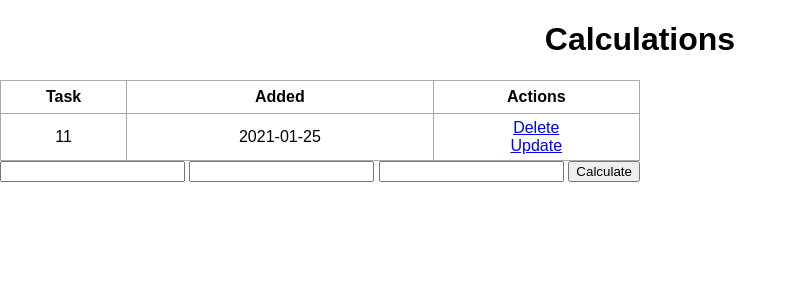
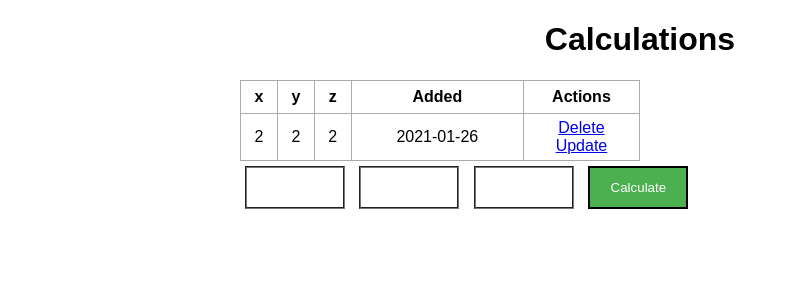
Before and after one commit to bbalazs88/flask_project_2, a Flask app: page / in a window 1280 px wide. Shown: the top 300 px of the page, without its empty margins (0-797 px from the left). Run offline with Flask 2, Linux system fonts and the light colour scheme; data comes from the database, SQL or seed files in the repository.

Commit message:
updated to three input fields

```diff
--- a/app.py
+++ b/app.py
@@ -12,7 +12,9 @@ db = SQLAlchemy(app)
 
 class Calcs(db.Model):
     id = db.Column(db.Integer, primary_key=True)
-    content = db.Column(db.String(30), nullable=False)
+    content_x = db.Column(db.String(30), nullable=False, default='0')
+    content_y = db.Column(db.String(30), nullable=False, default='0')
+    content_z = db.Column(db.String(30), nullable=False, default='0')
     date_created = db.Column(db.DateTime, default=datetime.utcnow())
 
     def __repr__(self):
@@ -22,8 +24,11 @@ class Calcs(db.Model):
 @app.route('/', methods=['POST', 'GET'])
 def index():
     if request.method == 'POST':
-        task_content = request.form['content1']
-        new_task = Calcs(content=task_content)
+        content_x_in = request.form['content1']
+        content_y_in = request.form['content2']
+        content_z_in = request.form['content3']
+
+        new_task = Calcs(content_x=content_x_in, content_y=content_y_in, content_z=content_z_in)
 
         try:
             db.session.add(new_task)
@@ -51,7 +56,9 @@ def update(id):
     task = Calcs.query.get_or_404(id)
 
     if request.method == 'POST':
-        task.content = request.form['content1']
+        task.content_x = request.form['content1']
+        task.content_y = request.form['content2']
+        task.content_z = request.form['content3']
 
         try:
             db.session.commit()
--- a/static/css/main.css
+++ b/static/css/main.css
@@ -4,8 +4,9 @@ body, html {
 }
 
 .content {
-    margin: 0 auto;
-    width: 400px;
+    margin-left: auto;
+    margin-right: auto;
+    width: 800px;
 }
 
 table, td, th {
@@ -33,3 +34,20 @@ td {
 #content {
     width: 70%;
 }
+
+input[type=text] {
+    margin: 5px;
+    width: 100px;
+    border-style: groove;
+    padding: 12px 20px;
+    box-sizing: border-box;
+}
+
+input[type=submit] {
+    margin: 5px;
+    width: 100px;
+    padding: 12px 20px;
+    background-color: #4CAF50;
+    border: 2px solid  #000000;
+    color: white;
+}
--- a/templates/index.html
+++ b/templates/index.html
@@ -5,7 +5,7 @@
 {% endblock %}
 
 {% block body %}
-<div class="'content">
+<div class="content">
     <h1 style="text-align: center">Calculations</h1>
     {% if tasks|length < 1 %}
     <h4 style="text-align: center">There are no records yet.</h4>
@@ -13,13 +13,18 @@
 
     <table style="text-align: center">
         <tr>
-            <th>Task</th>
+            <th>x</th>
+            <th>y</th>
+            <th>z</th>
             <th>Added</th>
             <th>Actions</th>
+
         </tr>
         {% for task in tasks %}
             <tr>
-                <td>{{ task.content}}</td>
+                <td>{{ task.content_x}}</td>
+                <td>{{ task.content_y}}</td>
+                <td>{{ task.content_z}}</td>
                 <td>{{ task.date_created.date() }}</td>
                 <td>
                     <a href="/delete/{{task.id}}">Delete</a>
@@ -37,6 +42,7 @@
         <input type="text" name="content3" id="content3">
         <input type="submit" value="Calculate">
     </form>
+</div>
 
-</div>
+
 {% endblock %}
```
Also changed, not shown: test.db.
